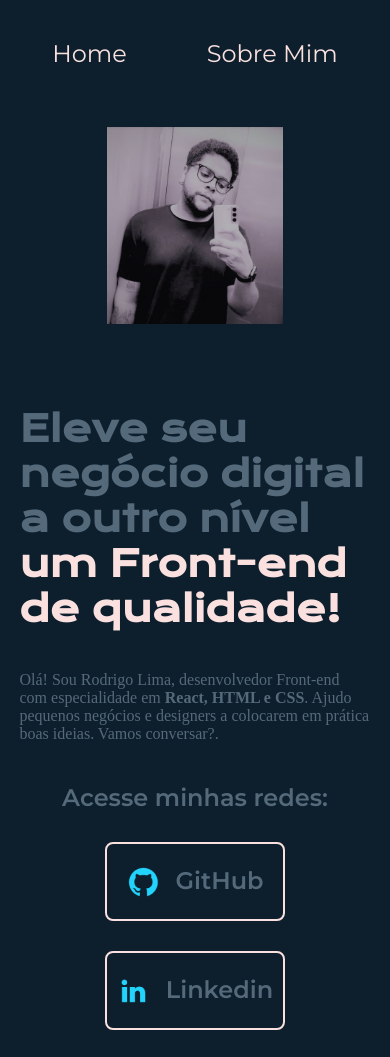
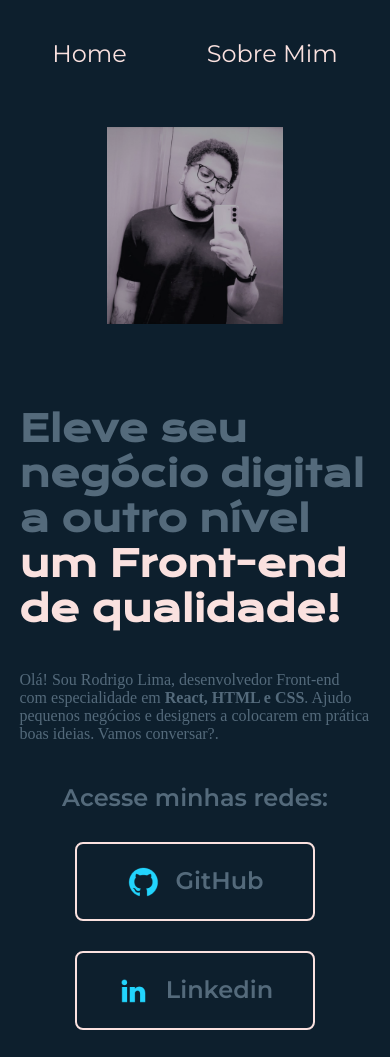
Before and after one commit to AROLima/portfolio, a plain HTML site: page index.html in a window 390 px wide. Shown: the top 1057 px of the page. Drawn offline with nearby package versions, Linux system fonts and the light colour scheme.

Commit message:
responsividade dos liinks

```diff
--- a/styles/style.css
+++ b/styles/style.css
@@ -146,4 +146,7 @@ body{
     .apresentacao__conteudo{
         width:auto;
     }
+    .apresentacao__links__navegacao{
+        width: 67%;
+    }
 }
```
